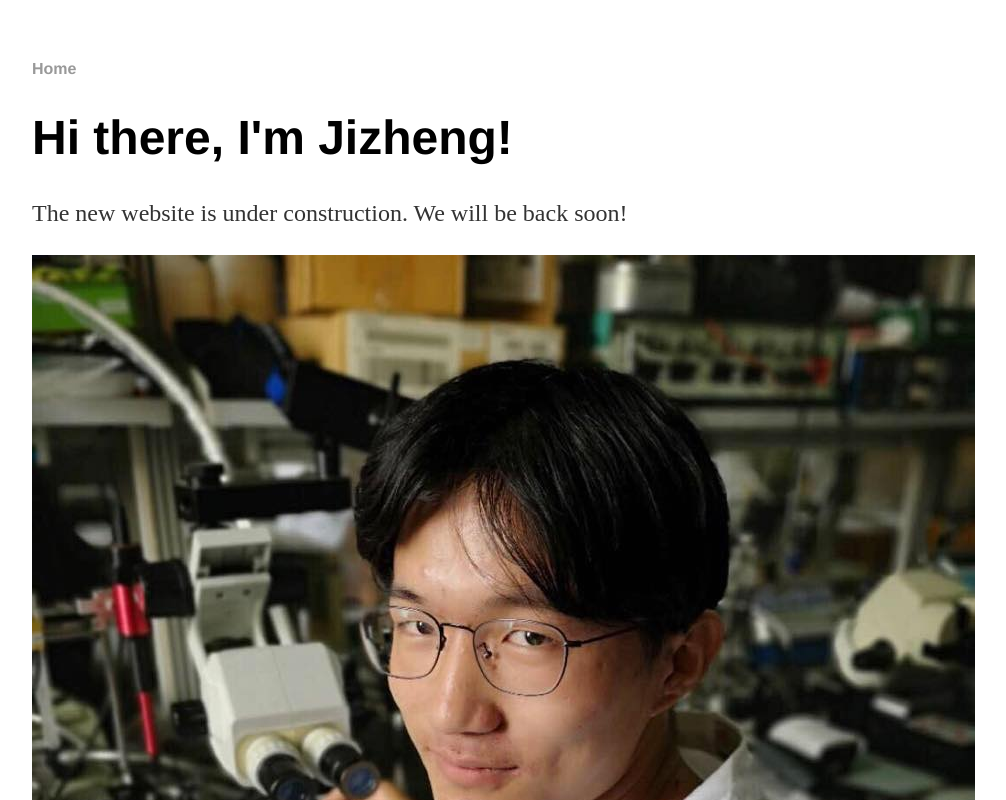
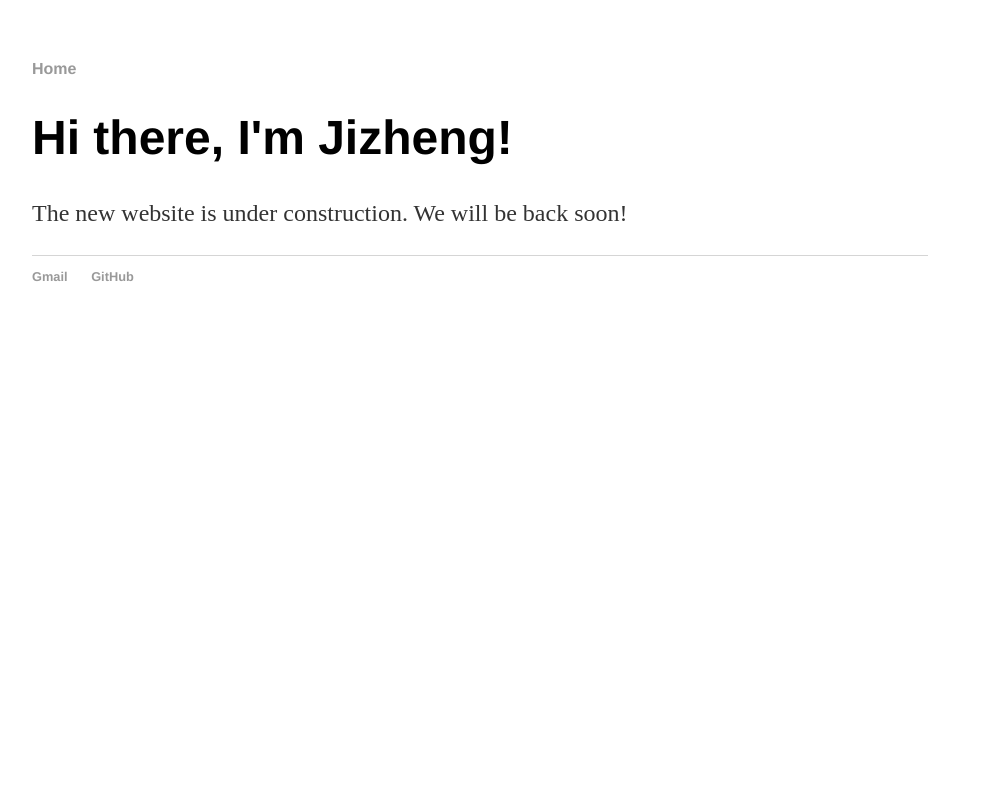
Before and after one commit to lengyuner/lengyuner.github.io, a plain HTML site: page index.html in a window 1280 px wide. Shown: the top 800 px of the page, without its empty margins (160-1166 px from the left). Drawn offline with Linux system fonts and the light colour scheme.

Commit message:
Update index.html

```diff
--- a/index.html
+++ b/index.html
@@ -21,7 +21,7 @@
 		    <!-- <p>I'm currently an undergraduate student majoring in Information and Computational Science(Applied Mathematics).</p>  -->
 
 		    <!-- <p>The main research interest is theoretical neuroscience, including working memory, synaptic plasticity, neural coding.</p> -->
-			<img src="/img/JizhengDong.jpg" alt="Jizheng">
+			<!-- <img src="/img/JizhengDong.jpg" alt="Jizheng"> -->
 
 		    <p></p>
             </div><!-- /.blurb -->
```
